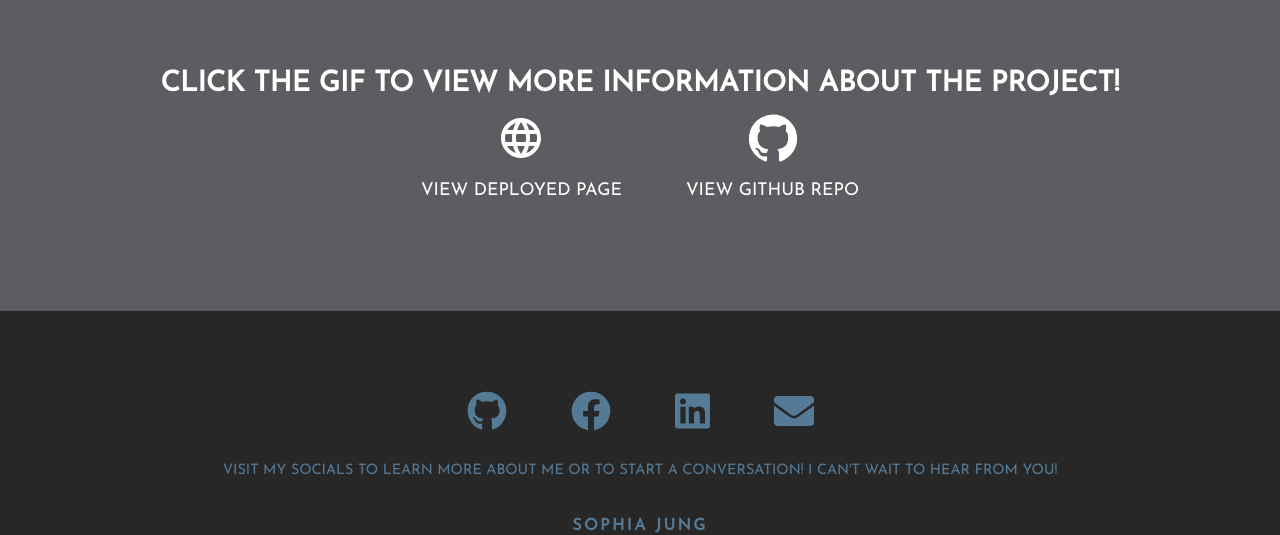
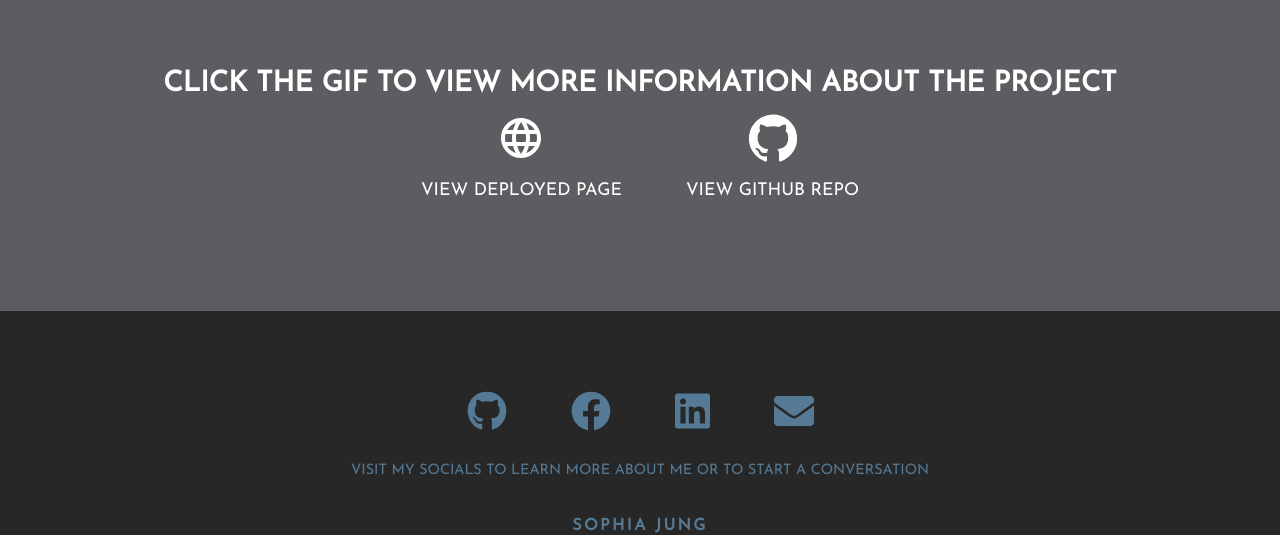
Before and after one commit to sophia2798/portfolio_v3, a React (Create React App) app: page /portfolio in a window 1280 px wide. Shown: the part 618-1153 px from the top of the page. Built offline with nearby package versions, Linux system fonts and the light colour scheme.

Commit message:
minor styling changes

```diff
--- a/src/components/Footer/Footer.js
+++ b/src/components/Footer/Footer.js
@@ -15,7 +15,7 @@ function Footer() {
                 <a target="_blank" href="https://www.linkedin.com/in/sophia2798/" className="contact-links"><FontAwesomeIcon className="contact-icon" id="linkedin-icon" icon={faLinkedin}/></a>
                 <Link to="/contact" className="contact-links"><FontAwesomeIcon className="contact-icon" icon={faEnvelope}/></Link>
             </div>
-            <p id="footer-message" style={{marginBottom: '2.5rem'}}>VISIT MY SOCIALS TO LEARN MORE ABOUT ME OR TO START A CONVERSATION! I CAN'T WAIT TO HEAR FROM YOU!</p>
+            <p id="footer-message" style={{marginBottom: '2.5rem'}}>VISIT MY SOCIALS TO LEARN MORE ABOUT ME OR TO START A CONVERSATION</p>
             <p style={{fontWeight:'bold', letterSpacing:'0.15rem'}}>SOPHIA JUNG</p>
             <p style={{marginTop: '1rem'}}><small> &#169; COPYRIGHT 2020</small></p>
             <div style={{display:'flex', justifyContent:'center', marginTop:'0.4rem'}}>
--- a/src/components/Skills/Skills.css
+++ b/src/components/Skills/Skills.css
@@ -17,6 +17,7 @@
     display: flex;
     box-shadow: 0 5px 5px 0 rgba(39,39, 39, 0.5), 0 0 0 1px #747474;
     font-family: 'Work Sans', sans-serif;
+    padding-bottom: 1rem;
 }
 
 .horz {
--- a/src/components/Slider/Slider.js
+++ b/src/components/Slider/Slider.js
@@ -111,7 +111,7 @@ function Slider() {
                 <h1 className="arrows" id="arrow-right" onClick={() => countSlider(counter)} style={{right:'10%'}}>&gt;</h1>
             </div>
             <div className="slider-info">
-                <h3>CLICK THE GIF TO VIEW MORE INFORMATION ABOUT THE PROJECT!</h3>
+                <h3>CLICK THE GIF TO VIEW MORE INFORMATION ABOUT THE PROJECT</h3>
                 <div style={{display:'flex',flexDirection:'row',justifyContent:'center'}}>
                     <section className="material-links"><a target="_blank" className="info-link" {...(counter === 1) ? {href: "https://sj-guardian-react.herokuapp.com/"} : (counter === 2) ? {href: "https://sophia2798.github.io/covid_stats/"} : (counter === 3) ? {href: "https://secret-meadow-51163.herokuapp.com/"} : (counter === 4) ? {href: "https://sj-employee-directory.herokuapp.com/"} :(counter === 5) ? {href: "https://sophia2798.github.io/password_generator/"} : (counter === 6) ? {href: "https://sophia2798.github.io/work_planner/"} : null} ><LanguageIcon className="material-icon"/></a>VIEW DEPLOYED PAGE</section>
                     <section className="material-links"><a target="_blank" className="info-link" {...(counter === 1) ? {href: "https://github.com/sophia2798/project3_frontend"} : (counter === 2) ? {href: "https://github.com/sophia2798/covid_stats"} : (counter === 3) ? {href: "https://github.com/sophia2798/social_petwork"} : (counter === 4) ? {href: "https://github.com/sophia2798/employee_directory"} :(counter === 5) ? {href: "https://github.com/sophia2798/password_generator"} : (counter === 6) ? {href: "https://github.com/sophia2798/work_planner"} : null} ><GitHubIcon className="material-icon"/></a>VIEW GITHUB REPO</section>
```
Also changed, not shown: 1 other file (tests, documents, lock files or other folders).
